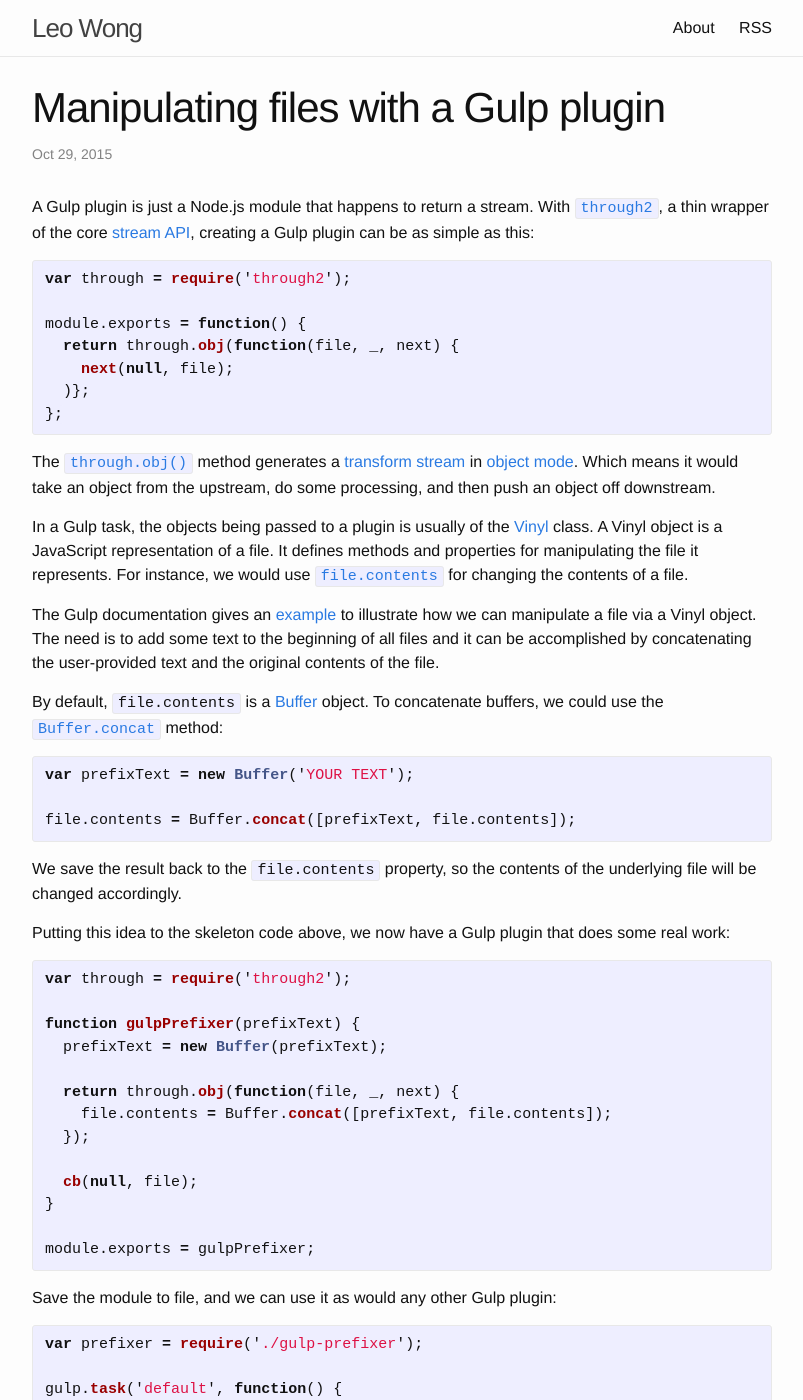
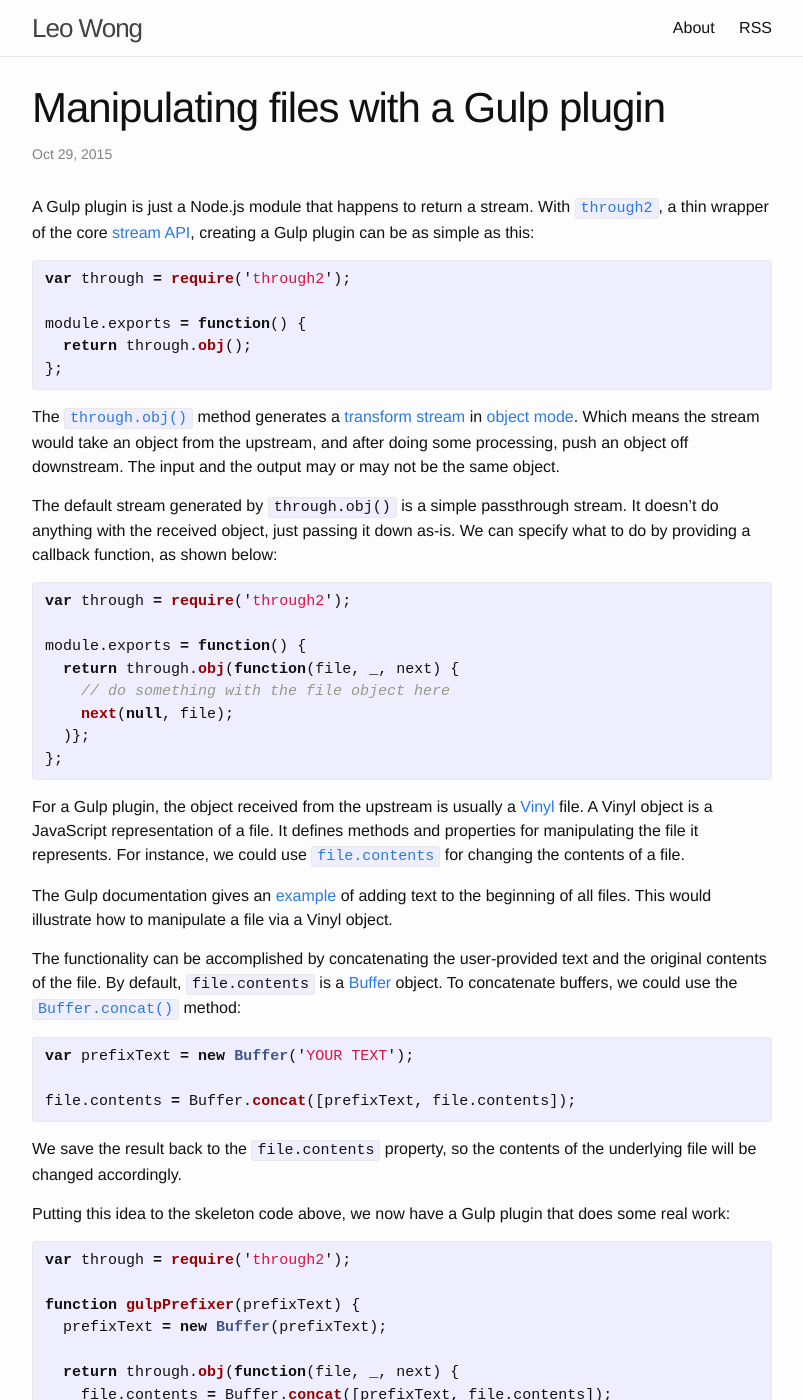
Before and after one commit to gnowoel/gnowoel.github.io, a Jekyll site: the page built from _posts/2015-10-29-manipulating-files-with-a-gulp-plugin.md, in a window 1280 px wide and 1400 px high. Shown: the whole window, without its empty margins (238-1041 px from the left). Built offline with Jekyll 4.4.1, drawn with Linux system fonts in a browser that asks for light colours; some of the changed text lies outside the part shown.

Commit message:
Update "Manipulating files with a Gulp plugin"

```diff
--- a/_posts/2015-10-29-manipulating-files-with-a-gulp-plugin.md
+++ b/_posts/2015-10-29-manipulating-files-with-a-gulp-plugin.md
@@ -5,46 +5,66 @@ date:   2015-10-29 12:00:00
 ---
 
 A Gulp plugin is just a Node.js module that happens to return a stream.
-With [`through2`](https://www.npmjs.com/package/through2), a thin
-wrapper of the core [stream API](https://nodejs.org/api/stream.html),
-creating a Gulp plugin can be as simple as this:
+With [`through2`][], a thin wrapper of the core [stream API][], creating
+a Gulp plugin can be as simple as this:
+
+  [`through2`]: https://www.npmjs.com/package/through2
+  [stream API]: https://nodejs.org/api/stream.html
+
+{% highlight javascript %}
+var through = require('through2');
+
+module.exports = function() {
+  return through.obj();
+};
+{% endhighlight %}
+
+The [`through.obj()`][] method generates a [transform stream][] in
+[object mode][].  Which means the stream would take an object from the
+upstream, and after doing some processing, push an object off
+downstream. The input and the output may or may not be the same object.
+
+  [`through.obj()`]: https://github.com/rvagg/through2#api
+  [transform stream]: https://nodejs.org/api/stream.html#stream_class_stream_transform
+  [object mode]: https://nodejs.org/api/stream.html#stream_object_mode
+
+The default stream generated by `through.obj()` is a simple passthrough
+stream. It doesn't do anything with the received object, just passing it
+down as-is. We can specify what to do by providing a callback function,
+as shown below:
 
 {% highlight javascript %}
 var through = require('through2');
 
 module.exports = function() {
   return through.obj(function(file, _, next) {
+    // do something with the file object here
     next(null, file);
   )};
 };
 {% endhighlight %}
 
-The [`through.obj()`](https://github.com/rvagg/through2) method
-generates a [transform
-stream](https://nodejs.org/api/stream.html#stream_class_stream_transform)
-in [object mode](https://nodejs.org/api/stream.html#stream_object_mode).
-Which means it would take an object from the upstream, do some
-processing, and then push an object off downstream.
-
-In a Gulp task, the objects being passed to a plugin is usually of the
-[Vinyl](https://www.npmjs.com/package/vinyl) class. A Vinyl object is a
-JavaScript representation of a file. It defines methods and properties
-for manipulating the file it represents. For instance, we would use
-[`file.contents`](https://github.com/gulpjs/vinyl#contents) for changing
+For a Gulp plugin, the object received from the upstream is usually a
+[Vinyl][] file. A Vinyl object is a JavaScript representation of a file.
+It defines methods and properties for manipulating the file it
+represents. For instance, we could use [`file.contents`][] for changing
 the contents of a file.
 
-The Gulp documentation gives an
-[example](https://github.com/gulpjs/gulp/blob/a2715207edb284b44921537e4d5901e2be1a482c/docs/writing-a-plugin/guidelines.md#what-does-a-good-plugin-look-like)
-to illustrate how we can manipulate a file via a Vinyl object. The need
-is to add some text to the beginning of all files and it can be
-accomplished by concatenating the user-provided text and the original
-contents of the file.
+  [Vinyl]: https://www.npmjs.com/package/vinyl
+  [`file.contents`]: https://github.com/gulpjs/vinyl#contents
 
-By default, `file.contents` is a
-[Buffer](https://nodejs.org/api/buffer.html) object. To concatenate
-buffers, we could use the
-[`Buffer.concat`](https://nodejs.org/api/buffer.html#buffer_class_method_buffer_concat_list_totallength)
-method:
+The Gulp documentation gives an [example][] of adding text to the
+beginning of all files. This would illustrate how to manipulate a file
+via a Vinyl object.
+
+  [example]: https://github.com/gulpjs/gulp/blob/a2715207edb284b44921537e4d5901e2be1a482c/docs/writing-a-plugin/guidelines.md#what-does-a-good-plugin-look-like
+
+The functionality can be accomplished by concatenating the user-provided
+text and the original contents of the file. By default, `file.contents`
+is a [Buffer](https://nodejs.org/api/buffer.html) object. To concatenate
+buffers, we could use the [`Buffer.concat()`][] method:
+
+  [`Buffer.concat()`]: https://nodejs.org/api/buffer.html#buffer_class_method_buffer_concat_list_totallength
 
 {% highlight javascript %}
 var prefixText = new Buffer('YOUR TEXT');
@@ -113,13 +133,17 @@ stream.write(prefixText);
 file.contents = file.contents.pipe(stream);
 {% endhighlight %}
 
-Without arguments, the `through` method just returns a passthrough
-stream, which takes an input and push it off as-is.  Note here we use
-the `through` method rather than `through.obj`, because we're dealing
-with the internal contents of a stream, which are buffers, not objects.
+Here we use the [`through`][] method rather than `through.obj`, because
+we're dealing with the internal contents of a stream, which are buffers,
+not objects.
 
-The `stream.write` method is used for manually pushing a buffer. And the
-`stream.pipe` method is used to chain together two streams.
+  [`through`]: https://github.com/rvagg/through2#api
+
+The [`stream.write`][] method is used for manually pushing a buffer. And the
+[`stream.pipe`][] method is used for chaining together two streams.
+
+  [`stream.write`]: https://nodejs.org/api/stream.html#stream_writable_write_chunk_encoding_callback
+  [`stream.pipe`]: https://nodejs.org/api/stream.html#stream_readable_pipe_destination_options
 
 With this in place, we can write the plugin as follows:
 
@@ -145,7 +169,13 @@ function gulpPrefixer(prefixText) {
 module.exports = gulpPrefixer;
 {% endhighlight %}
 
-A real Gulp plugin should handle both cases, and should also consider
-other requirements such as error handling. Refer to the [official
-documentation](https://github.com/gulpjs/gulp/blob/a2715207edb284b44921537e4d5901e2be1a482c/docs/writing-a-plugin/guidelines.md#what-does-a-good-plugin-look-like)
-for a compele code listing.
+In these examples, we handle buffer and stream contents separately. But
+a real Gulp plugin should handle both cases at the same time. The
+[`file.isBuffer`] and [`file.isStream`] method would be handy here.
+There're other requirements such as error handling should also be
+considered. Refer to the [official documentation][] for a compele code
+listing.
+
+  [`file.isBuffer`]: https://github.com/gulpjs/vinyl#isbuffer
+  [`file.isStream`]: https://github.com/gulpjs/vinyl#isstream
+  [official documentation]: https://github.com/gulpjs/gulp/blob/a2715207edb284b44921537e4d5901e2be1a482c/docs/writing-a-plugin/guidelines.md#what-does-a-good-plugin-look-like
```
Also changed, not shown: other parts of _posts/2015-10-29-manipulating-files-with-a-gulp-plugin.md (+2 -2 lines).
